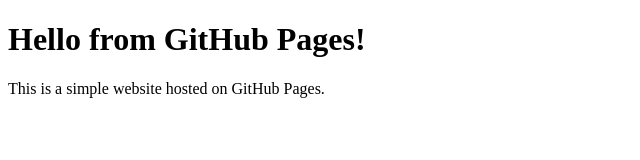
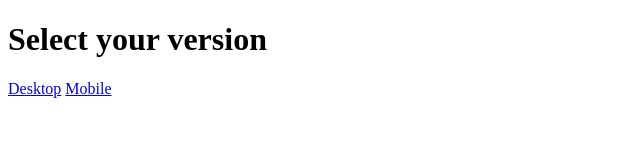
Before and after one commit to oliverbfrench/anime-arcade, a plain HTML site: page index.htm in a window 1280 px wide. Shown: the whole page, without its empty margins (0-640 px from the left). Drawn offline with Linux system fonts and the light colour scheme.

Commit message:
Add files via upload

```diff
--- a/index.htm
+++ b/index.htm
@@ -3,10 +3,13 @@
     <head>
         <meta charset="UTF-8">
         <meta name="viewport" content="width=device-width, initial-scale=1.0">
-        <title>My GitHub Pages Site</title>
+        <title>Anime Arcade</title>
     </head>
     <body>
-        <h1>Hello from GitHub Pages!</h1>
-        <p>This is a simple website hosted on GitHub Pages.</p>
+        <h1>Select your version</h1>
+        <p>
+            <a href="AnimeArcade-Desktop.html">Desktop</a>
+            <a href="AnimeArcade-mobile.html">Mobile</a>
+        </p>
     </body>
     </html>
```
